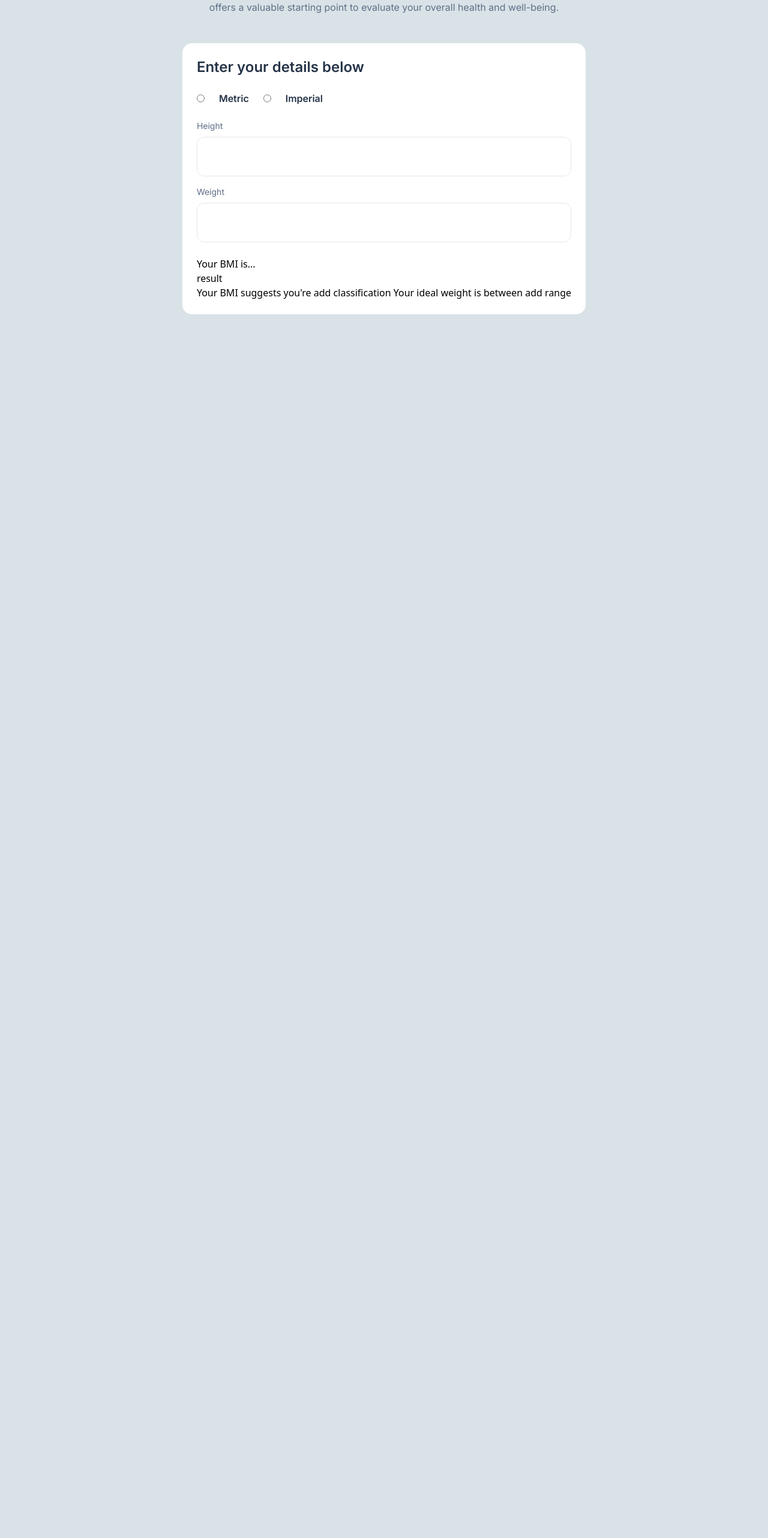
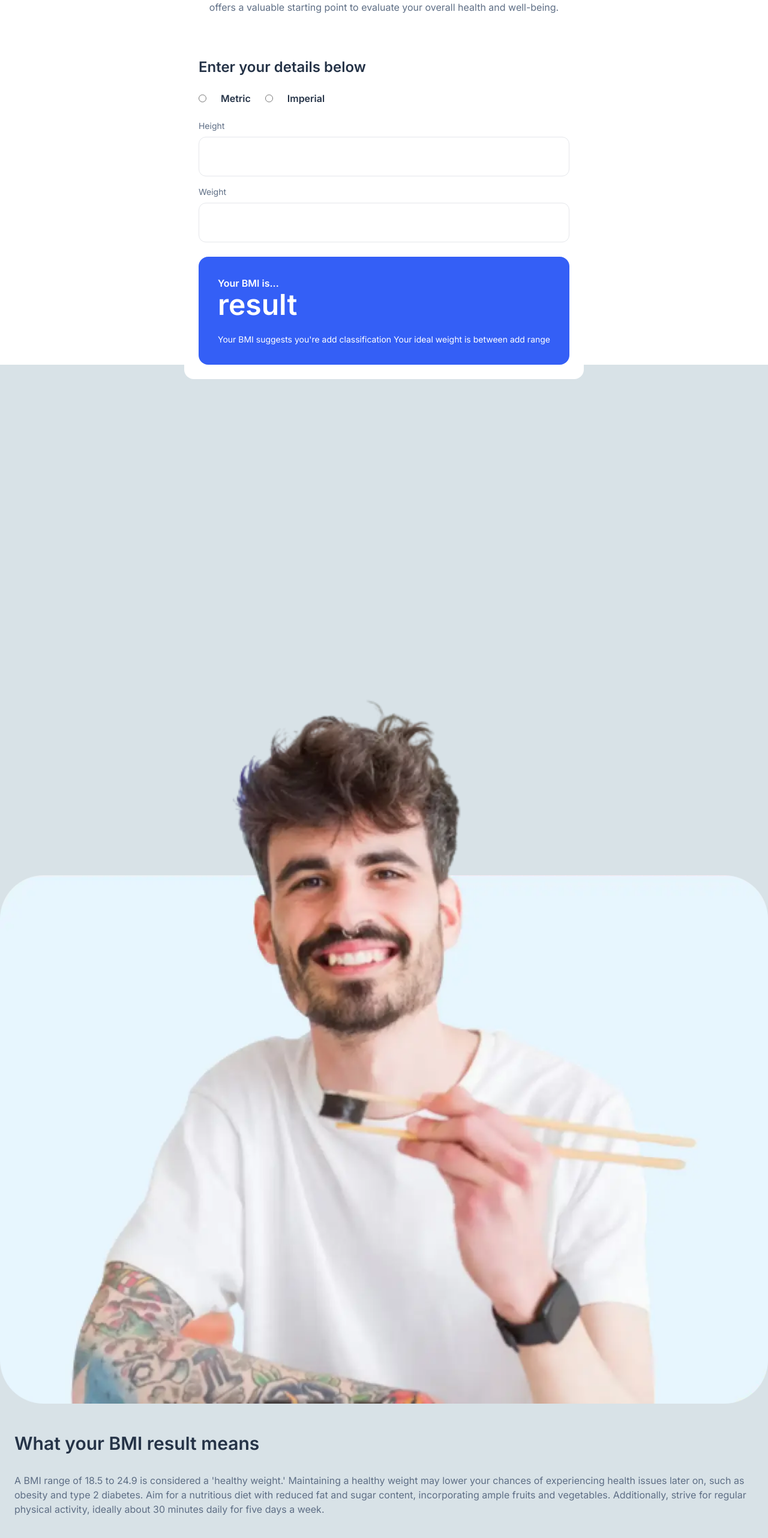
Before and after one commit to victoriamnx/bmi-calculator, a React (Vite) app: page / in a window 1280 px wide. Shown: the part 192-2756 px from the top of the page at 60% size. Before the commit the page ends 800 px from the top, so only its background shows below. Built offline with nearby package versions, Linux system fonts and the light colour scheme.

Commit message:
add: new parts

```diff
--- a/src/app.tsx
+++ b/src/app.tsx
@@ -1,9 +1,16 @@
 import Logo from "./components/images/logo.svg";
+import Photo from "./components/images/image-man-eating.webp";
+import HealthyEat from "./components/images/icon-eating.svg";
+import Exercise from "./components/images/icon-exercise.svg";
+import Sleep from "./components/images/icon-sleep.svg";
 
 function App() {
   return (
-    <div className="w-screen h-screen flex flex-col bg-[#D8E2E7] ">
-      <div className="flex flex-col px-6 items-center ">
+    <div className="w-screen h-screen flex flex-col bg-[#ffff] ">
+      <div
+        id="init"
+        className="flex flex-col px-6 items-center rounded-b-[35px] overflow-visible mb-[450px]"
+      >
         <img src={Logo} alt="Logo" className="w-10 h-10 mt-8" />
         <h1 className="font-inter font-semibold text-[#253347] text-5xl	text-center m-6 antialiased">
           Body Mass Index Calculator
@@ -15,7 +22,10 @@ function App() {
           your overall health and well-being.
         </p>
 
-        <div className="bg-white p-6 rounded-2xl mt-12 mb-12 flex flex-col gap-6">
+        <div
+          id="result"
+          className="bg-white p-6 rounded-2xl mt-12 mb-12 flex flex-col gap-6 relative"
+        >
           <div className="flex flex-col gap-6">
             <h1 className="font-inter font-semibold text-2xl text-[#253347] antialiased">
               Enter your details below
@@ -37,23 +47,89 @@ function App() {
               <label className="font-inter font-normal text-sm	text-[#5E6E85] mb-2">
                 Height
               </label>
-              <input type="number" id="" name="" value="" className="border p-5 rounded-xl"/>
+              <input
+                type="number"
+                id=""
+                name=""
+                value=""
+                className="border p-5 rounded-xl"
+              />
               <label className="font-inter font-normal text-sm	text-[#5E6E85] mt-4 mb-2">
                 Weight
               </label>
-              <input type="number" id="" name="" value="" className="border p-5 rounded-xl"/>
+              <input
+                type="number"
+                id=""
+                name=""
+                value=""
+                className="border p-5 rounded-xl"
+              />
             </form>
           </div>
 
-          <div id="result" className="">
-            <h1> Your BMI is...</h1>
-            <span>result </span>
-            <p>
+          <div className="flex flex-col p-8 bg-[#345FF6] rounded-2xl gap-6">
+            <div>
               {" "}
+              <h1 className="font-inter font-semibold text-base text-white">
+                {" "}
+                Your BMI is...
+              </h1>
+              <span className="font-inter font-semibold text-5xl text-white">
+                result{" "}
+              </span>
+            </div>
+            <p className="font-inter font-normal text-sm text-white">
               Your BMI suggests you're add classification Your ideal weight is
               between add range
             </p>
           </div>
+        </div>
+      </div>
+
+      <div className="w-screen h-auto flex flex-col">
+        <img src={Photo} alt="" />
+        <div className="flex flex-col px-6 gap-8 mb-16">
+          <h1 className="font-inter font-semibold text-[#253347] text-3xl antialiased mt-12">
+            What your BMI result means
+          </h1>
+          <p className="font-inter font-normal text-[#5E6E85] text-base antialiased">
+            A BMI range of 18.5 to 24.9 is considered a 'healthy weight.'
+            Maintaining a healthy weight may lower your chances of experiencing
+            health issues later on, such as obesity and type 2 diabetes. Aim for
+            a nutritious diet with reduced fat and sugar content, incorporating
+            ample fruits and vegetables. Additionally, strive for regular
+            physical activity, ideally about 30 minutes daily for five days a
+            week.
+          </p>
+        </div>
+      </div>
+
+      <div id="benefits" className="w-screen flex flex-col gap-10 px-6 py-14">
+        <div className="flex flex-col gap-6">
+          <img src={HealthyEat} alt="" className="w-16 h-16 " />
+          <h1> Healthy eating</h1>
+          <p>
+            Healthy eating promotes weight control, disease prevention, better
+            digestion, immunity, mental clarity, and mood.
+          </p>
+        </div>
+
+        <div className="flex flex-col gap-6">
+          <img src={Exercise} alt="" className="w-16 h-16 " />
+          <h1> Regular exercise</h1>
+          <p>
+            Exercise improves fitness, aids weight control, elevates mood, and
+            reduces disease risk, fostering wellness and longevity.
+          </p>
+        </div>
+
+        <div className="flex flex-col gap-6">
+          <img src={Sleep} alt="" className="w-16 h-16 " />
+          <h1> Adequate sleep</h1>
+          <p>
+            Sleep enhances mental clarity, emotional stability, and physical
+            wellness, promoting overall restoration and rejuvenation.
+          </p>
         </div>
       </div>
     </div>
```
